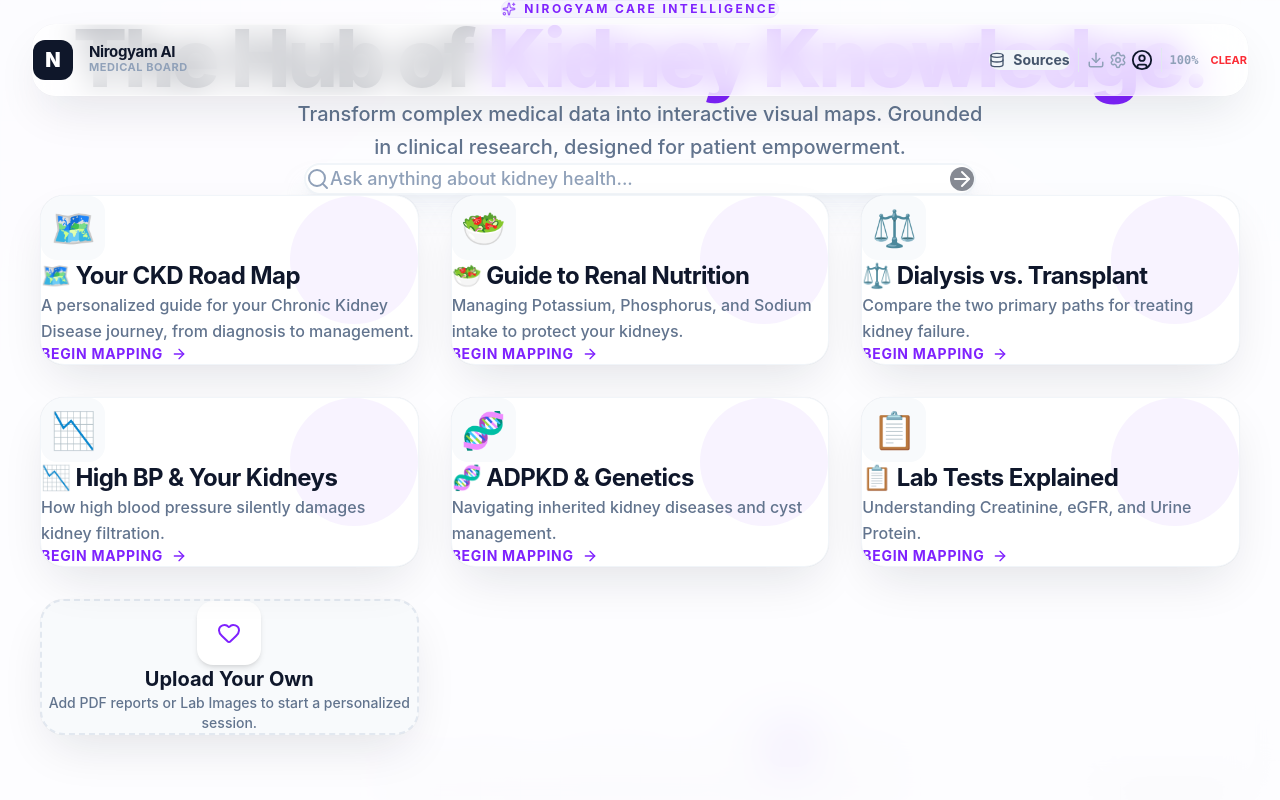
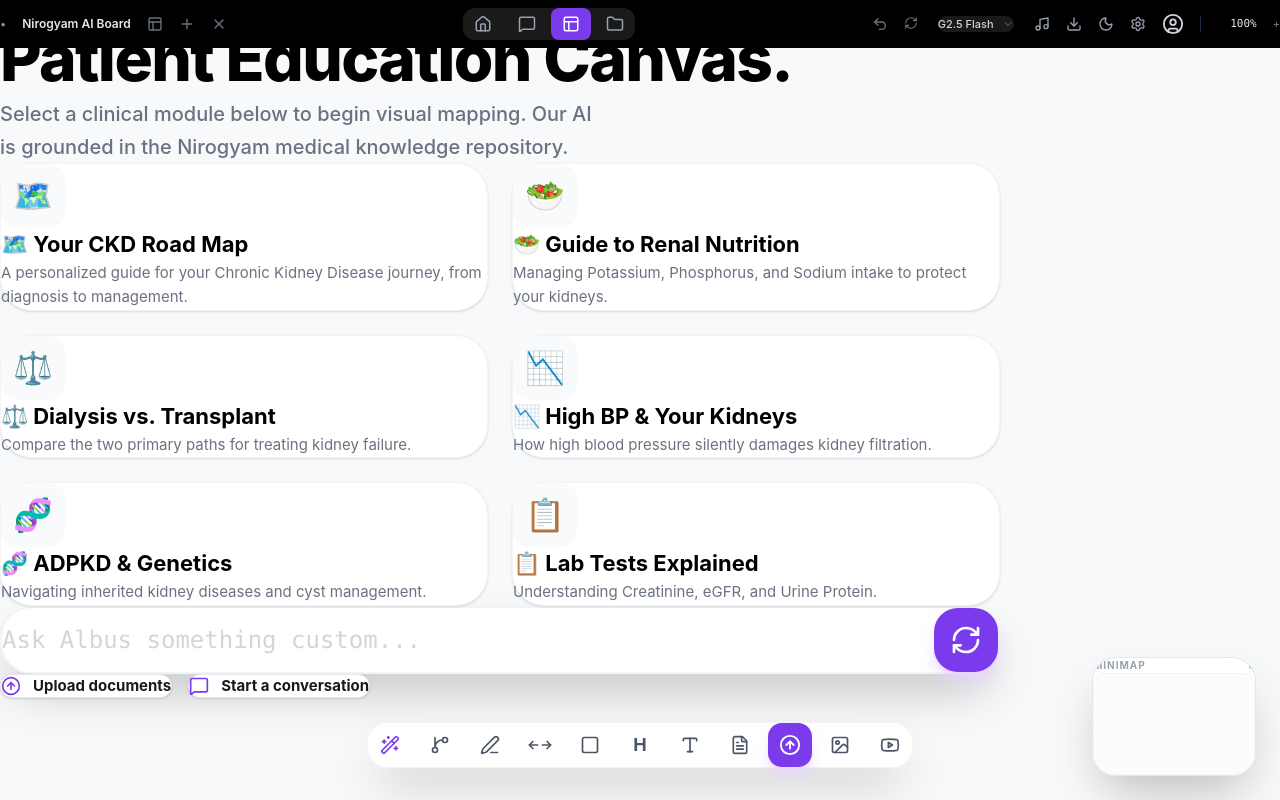
Before and after one commit to beandoc/albusnotebook, a React (Vite) app: page / in a window 1280 px wide. Built offline with nearby package versions, Linux system fonts and the light colour scheme.

Commit message:
Revert "design: complete premium UI overhaul with mesh gradients, glassmorphism, and Outfit typography"
This reverts commit ff44dd95a60bb52454f799b55c04f8eb93b8fdf4.

```diff
--- a/src/components/TopNavBar.jsx
+++ b/src/components/TopNavBar.jsx
@@ -1,16 +1,8 @@
 import React from 'react';
 import {
-  Plus,
-  Search,
-  MessageCircle,
-  Share2,
-  Settings,
-  UserCircle,
-  ChevronDown,
-  Download,
-  Music,
-  Moon,
-  Database
+  FileText, Layout, Plus, X, Search, RefreshCw, Home,
+  MessageSquare, Folder, Undo2, Music, Download, Moon,
+  Settings, UserCircle, ChevronDown
 } from 'lucide-react';
 
 const TopNavBar = ({
@@ -25,87 +17,79 @@ const TopNavBar = ({
   onClearBoard,
   zoomPercent,
   isApiKeyMissing
-}) => {
-  return (
-    <div className="fixed top-6 left-1/2 -translate-x-1/2 w-[95%] max-w-[1400px] h-[72px] z-[2000] flex items-center justify-between px-6 glass-panel rounded-[24px] premium-shadow animate-fade-in">
-
-      {/* Brand Section */}
-      <div className="flex items-center gap-4 min-w-[200px]">
-        <div className="w-10 h-10 bg-[#0f172a] rounded-xl flex items-center justify-center text-white font-black text-xl">
-          N
+}) => (
+  <div className="fixed top-0 left-0 right-0 h-12 bg-black text-white flex items-center justify-between px-4 z-[100]">
+    <div className="flex items-center gap-4 text-xs shrink-0">
+      <span className="opacity-60 text-[11px]">•</span>
+      <div className="flex items-center gap-2">
+        <span className="font-semibold text-gray-200">Nirogyam AI Board</span>
+        {sources.length > 0 && (
+          <div
+            onClick={() => setShowSources(!showSources)}
+            className="bg-[#2a2a2a] text-[#a78bfa] px-2 py-0.5 rounded-md flex items-center gap-1.5 cursor-pointer hover:bg-[#333] transition-colors"
+          >
+            <FileText size={12} />
+            <span className="text-[10px] uppercase font-bold tracking-tighter">{sources.length} SOURCES</span>
           </div>
-        <div className="flex flex-col">
-          <h1 className="text-[15px] font-bold text-slate-900 tracking-tight leading-none mb-1">Nirogyam AI</h1>
-          <span className="text-[11px] text-slate-400 font-bold uppercase tracking-[0.05em]">Medical Board</span>
+        )}
+      </div>
+      <div className="flex gap-4 ml-4 text-gray-500">
+         <Layout size={16} className="cursor-pointer hover:text-white" />
+         <Plus size={16} className="cursor-pointer hover:text-white" />
+         <X size={16} className="cursor-pointer hover:text-red-500" onClick={onClearBoard} title="Clear Board" />
       </div>
     </div>
 
-      {/* Center Search (Only show if not initial) */}
+    {/* Global Search Bar (Persistent) */}
     {!showInitial && (
-        <div className="flex-1 max-w-xl mx-8">
-          <div className="relative flex items-center bg-slate-100/50 rounded-2xl p-1 px-4 border border-slate-200/50 group transition-all focus-within:bg-white focus-within:border-violet-600 focus-within:shadow-lg focus-within:shadow-violet-600/5">
-            <Search size={18} className="text-slate-400" />
+      <div className="absolute left-1/2 -translate-x-1/2 top-1.5 w-[400px] z-[110] animate-fade-in">
+        <div className="bg-[#1a1a1a] border border-[#333] rounded-xl px-4 py-1.5 flex items-center gap-3 transition-all focus-within:border-[#7c3aed]/50 focus-within:bg-[#222]">
+          <Search size={14} className="text-gray-500" />
           <input
             type="text"
-              placeholder="Ask a question..."
-              className="w-full bg-transparent px-3 py-2 text-sm font-medium outline-none text-slate-800"
+            placeholder="Ask Albus anything..."
+            className="bg-transparent border-none outline-none text-[13px] text-white w-full placeholder-gray-600"
             value={query}
             onChange={(e) => setQuery(e.target.value)}
-              onKeyDown={(e) => e.key === 'Enter' && onGenerate()}
+            onKeyPress={(e) => e.key === 'Enter' && onGenerate()}
           />
-            {isLoading && (
-              <div className="w-4 h-4 border-2 border-violet-600 border-t-transparent rounded-full animate-spin ml-2"></div>
-            )}
+           <RefreshCw
+            size={14}
+            className={`text-gray-500 hover:text-[#7c3aed] cursor-pointer transition-all ${isLoading ? 'animate-spin' : ''}`}
+            onClick={() => onGenerate()}
+          />
         </div>
       </div>
     )}
 
-      {/* Tools Section */}
-      <div className="flex items-center gap-2">
-        <button
-          onClick={() => setShowSources(!showSources)}
-          className={`flex items-center gap-2 px-4 py-2.5 rounded-xl text-sm font-bold transition-all ${
-            showSources ? 'bg-violet-600 text-white' : 'bg-slate-100 text-slate-600 hover:bg-slate-200'
-          }`}
-        >
-          <Database size={16} />
-          Sources {sources.length > 0 && <span className="opacity-70 ml-1">{sources.length}</span>}
-        </button>
+    <nav className="flex bg-[#1a1a1a] rounded-xl p-1 gap-1 shrink-0">
+      <button className="w-10 h-8 flex items-center justify-center text-gray-400 hover:text-white"><Home size={18} /></button>
+      <button className="w-10 h-8 flex items-center justify-center text-gray-400 hover:text-white"><MessageSquare size={18} /></button>
+      <button className="w-10 h-8 flex items-center justify-center bg-[#7c3aed] text-white rounded-lg px-4"><Layout size={18} /></button>
+      <button className="w-10 h-8 flex items-center justify-center text-gray-400 hover:text-white"><Folder size={18} /></button>
+    </nav>
 
-        <div className="w-[1px] h-6 bg-slate-200 mx-2" />
-
-        <div className="flex items-center gap-1">
-          <NavIconButton icon={<Download size={18} />} />
-          <NavIconButton icon={<Settings size={18} />} />
-          <NavIconButton icon={<UserCircle size={22} />} className="text-slate-900 ml-1" />
+    <div className="flex items-center gap-5 text-[11px] font-medium">
+      {isApiKeyMissing && (
+        <div className="bg-amber-100 text-amber-900 px-3 py-1 rounded-full text-[10px] items-center gap-1 flex">
+          <span>Demo Mode</span>
         </div>
-
-        <div className="w-[1px] h-6 bg-slate-200 mx-2" />
-
-        <div className="flex items-center gap-3 pl-2">
-          <span className="text-[12px] font-bold font-mono text-slate-400">{zoomPercent}%</span>
-          <button
-            onClick={onClearBoard}
-            className="text-[11px] font-bold text-red-500 hover:bg-red-50 px-2 py-1 rounded-md transition-colors"
-          >
-            CLEAR
-          </button>
+      )}
+      <div className="flex gap-4 text-gray-500">
+        <Undo2 size={16} className="cursor-pointer hover:text-white" />
+        <RefreshCw size={14} className="cursor-pointer hover:text-white" />
+      </div>
+      <div className="bg-[#1a1a1a] px-3 py-1.5 rounded-lg flex items-center gap-2 cursor-pointer hover:bg-gray-800 transition-colors">
+        <span className="text-gray-300">G2.5 Flash</span> <ChevronDown size={12} className="text-gray-500" />
+      </div>
+    <div className="flex gap-4 text-gray-400 items-center">
+        <Music size={16} /> <Download size={16} /> <Moon size={16} /> <Settings size={16} /> <UserCircle size={22} className="text-gray-300" />
+        <div className="w-[1px] h-4 bg-gray-800 mx-1"></div>
+        <span className="min-w-[40px] text-right text-gray-200 font-mono">{zoomPercent}%</span>
+        <span className="text-gray-500 cursor-pointer">+</span>
       </div>
     </div>
-
-      {isApiKeyMissing && (
-        <div className="absolute -bottom-10 left-1/2 -translate-x-1/2 bg-red-100 text-red-600 px-4 py-1 rounded-full text-xs font-bold shadow-sm">
-          ⚠️ GEMINI_API_KEY Missing in Environment
   </div>
-      )}
-    </div>
-  );
-};
-
-const NavIconButton = ({ icon, className = "" }) => (
-  <button className={`p-2 rounded-xl text-slate-400 hover:text-slate-900 hover:bg-slate-100 transition-all ${className}`}>
-    {icon}
-  </button>
 );
 
 export default TopNavBar;
--- a/src/components/TopicChooser.jsx
+++ b/src/components/TopicChooser.jsx
@@ -1,88 +1,62 @@
 import React from 'react';
-import { Sparkles, ArrowRight, BookOpen, Activity, Heart, Shield, Search } from 'lucide-react';
+import { RefreshCw, ArrowUpCircle, MessageSquare } from 'lucide-react';
 import { PRESET_TOPICS } from '../data/presetTopics';
 
 const TopicChooser = ({ query, setQuery, onGenerate, onSelectTopic, onFileUpload, isLoading }) => (
-  <div className="absolute inset-0 bg-[#fdfdff]/90 backdrop-blur-xl z-[1000] overflow-y-auto pt-24 pb-32 flex flex-col items-center">
-    <div className="w-full max-w-[1200px] px-10 animate-premium-in">
-
-      {/* Hero Section */}
-      <div className="flex flex-col items-center text-center mb-20">
-        <div className="inline-flex items-center gap-2 px-4 py-2 rounded-full bg-violet-50 border border-violet-100 text-violet-600 text-xs font-bold tracking-[0.2em] uppercase mb-8">
-          <Sparkles size={14} className="animate-pulse" />
-          Nirogyam Care Intelligence
+  <div className="absolute top-0 left-0 w-full h-full bg-[#f8f9fa] z-50 overflow-y-auto pt-24 pb-32 animate-fade-in">
+    <div className="max-w-[1000px] mx-auto px-8">
+      <div className="flex flex-col mb-16 text-left">
+        <div className="flex items-center gap-3 mb-4">
+          <div className="bg-[#7c3aed] text-white px-4 py-1.5 rounded-full text-[12px] font-bold tracking-widest uppercase">Nirogyam Care</div>
         </div>
-
-        <h1 className="text-[80px] font-extrabold text-[#0f172a] leading-[1] tracking-[-0.04em] mb-8">
-          The Hub of <span className="text-violet-600">Kidney Knowledge.</span>
-        </h1>
-
-        <p className="text-xl text-slate-500 font-medium max-w-[700px] leading-relaxed mb-12">
-          Transform complex medical data into interactive visual maps. Grounded in clinical research, designed for patient empowerment.
+        <h1 className="text-[64px] font-[800] text-black leading-tight tracking-tight mb-6">Patient Education Canvas.</h1>
+        <p className="text-[20px] text-gray-500 font-medium max-w-[600px] leading-relaxed">
+          Select a clinical module below to begin visual mapping. Our AI is grounded in the Nirogyam medical knowledge repository.
         </p>
-
-        {/* Big Search Entry */}
-        <div className="w-full max-w-2xl relative group mb-16">
-          <div className="absolute inset-0 bg-violet-600/10 blur-2xl rounded-3xl opacity-0 group-focus-within:opacity-100 transition-opacity duration-500" />
-          <div className="relative flex items-center bg-white border-2 border-slate-100 group-focus-within:border-violet-600 rounded-3xl p-2 transition-all duration-300 shadow-xl shadow-slate-200/50">
-            <Search className="ml-4 text-slate-400" size={24} />
-            <input
-              type="text"
-              placeholder="Ask anything about kidney health..."
-              className="flex-1 px-4 py-4 text-lg font-medium outline-none text-slate-800 placeholder:text-slate-400"
-              value={query}
-              onChange={(e) => setQuery(e.target.value)}
-              onKeyDown={(e) => e.key === 'Enter' && onGenerate()}
-            />
-            <button
-              onClick={() => onGenerate()}
-              disabled={isLoading || !query.trim()}
-              className="bg-[#0f172a] hover:bg-violet-600 text-white p-4 rounded-2xl transition-all duration-300 disabled:opacity-50"
-            >
-              <ArrowRight size={24} />
-            </button>
-          </div>
-        </div>
       </div>
 
-      {/* Grid of Topics */}
-      <div className="grid grid-cols-1 md:grid-cols-2 lg:grid-cols-3 gap-8">
-        {PRESET_TOPICS.map((topic) => (
+      <div className="grid grid-cols-2 gap-6 mb-16">
+        {PRESET_TOPICS.map(topic => (
           <div
             key={topic.id}
             onClick={() => onSelectTopic(topic)}
-            className="topic-card premium-shadow group bg-white rounded-3xl p-8 border border-slate-100 cursor-pointer relative overflow-hidden"
+            className="group bg-white border border-gray-100 p-8 rounded-[32px] shadow-sm hover:shadow-xl transition-all cursor-pointer hover:-translate-y-1 active:scale-[0.98]"
           >
-            {/* Hover Accent */}
-            <div className="absolute top-0 right-0 w-32 h-32 bg-violet-600/5 rounded-full -mr-16 -mt-16 transition-transform duration-500 group-hover:scale-[3]" />
-
-            <div className="relative z-10">
-              <div className="text-4xl mb-6 bg-slate-50 w-16 h-16 flex items-center justify-center rounded-2xl group-hover:bg-violet-600 group-hover:text-white transition-colors duration-300">
-                {topic.icon}
-              </div>
-              <h3 className="text-2xl font-bold text-slate-900 mb-3 tracking-tight">{topic.title}</h3>
-              <p className="text-slate-500 font-medium leading-relaxed mb-6">
-                {topic.description}
-              </p>
-
-              <div className="flex items-center gap-2 text-violet-600 font-bold text-sm uppercase tracking-wider">
-                Begin Mapping <ArrowRight size={16} />
-              </div>
+            <div className="w-16 h-16 rounded-2xl bg-gray-50 flex items-center justify-center text-[32px] mb-6 group-hover:bg-purple-50 transition-colors">
+              {topic.icon}
             </div>
+            <h3 className="text-[22px] font-bold text-black mb-3 text-left">{topic.title}</h3>
+            <p className="text-gray-500 text-[15px] leading-relaxed text-left">{topic.description}</p>
           </div>
         ))}
+      </div>
 
-        {/* Upload Custom Card */}
-        <div
-          onClick={onFileUpload}
-          className="topic-card premium-shadow group bg-slate-50 rounded-3xl p-8 border-2 border-dashed border-slate-200 hover:border-violet-600 transition-all cursor-pointer flex flex-col justify-center items-center text-center"
+      <div className="bg-white border-2 border-gray-100 p-3 pl-8 rounded-[32px] shadow-2xl flex items-center transition-all duration-300 focus-within:border-[#7c3aed]/30">
+        <input
+          type="text"
+          placeholder="Ask Albus something custom..."
+          className="flex-1 text-2xl font-mono outline-none py-6 placeholder-gray-300"
+          value={query}
+          onChange={(e) => setQuery(e.target.value)}
+          onKeyPress={(e) => e.key === 'Enter' && onGenerate()}
+        />
+        <button
+          onClick={() => onGenerate()}
+          className="w-[64px] h-[64px] bg-[#7c3aed] text-white rounded-[24px] flex items-center justify-center hover:bg-[#6d28d9] transition-all transform hover:scale-105 shadow-lg shadow-purple-200"
         >
-          <div className="w-16 h-16 bg-white rounded-2xl flex items-center justify-center shadow-md mb-6 group-hover:scale-110 transition-transform">
-             <Heart className="text-violet-600" />
-          </div>
-          <h3 className="text-xl font-bold text-slate-900 mb-2">Upload Your Own</h3>
-          <p className="text-slate-500 text-sm font-medium">Add PDF reports or Lab Images to start a personalized session.</p>
-        </div>
+          <RefreshCw size={32} className={isLoading ? 'animate-spin' : ''} />
+        </button>
+      </div>
+
+      <div className="mt-12 flex gap-4">
+        <button onClick={onFileUpload} className="flex items-center gap-3 bg-white border border-gray-200 px-6 py-4 rounded-[20px] text-[15px] font-bold hover:bg-gray-50 transition-colors shadow-sm">
+          <ArrowUpCircle size={20} className="text-[#7c3aed]" />
+          Upload documents
+        </button>
+        <button className="flex items-center gap-3 bg-white border border-gray-200 px-6 py-4 rounded-[20px] text-[15px] font-bold hover:bg-gray-50 transition-colors shadow-sm">
+          <MessageSquare size={20} className="text-[#7c3aed]" />
+          Start a conversation
+        </button>
       </div>
     </div>
   </div>
--- a/src/index.css
+++ b/src/index.css
@@ -1,13 +1,11 @@
-@import url('https://fonts.googleapis.com/css2?family=Outfit:wght@300;400;500;600;700;800&family=JetBrains+Mono:wght@400;500&display=swap');
+@import url('https://fonts.googleapis.com/css2?family=Inter:wght@300;400;500;600;700;800&family=Fira+Code:wght@400;500&display=swap');
 @import "tailwindcss";
 
 :root {
-  --canvas-bg: #fdfdff;
+  --canvas-bg: #ffffff;
+  --grid-line: #f0f0f0;
   --accent-purple: #7c3aed;
-  --accent-teal: #0d9488;
-  --text-primary: #0f172a;
-  --glass-bg: rgba(255, 255, 255, 0.7);
-  --glass-border: rgba(255, 255, 255, 0.4);
+  --text-primary: #1a1a1b;
 }
 
 * {
@@ -17,76 +15,47 @@
 }
 
 body {
-  font-family: 'Outfit', sans-serif;
+  font-family: 'Inter', system-ui, -apple-system, sans-serif;
   color: var(--text-primary);
   background-color: var(--canvas-bg);
   overflow: hidden;
   width: 100vw;
   height: 100vh;
-  -webkit-font-smoothing: antialiased;
+}
+
+#root {
+  width: 100%;
+  height: 100%;
 }
 
 .canvas-grid {
-  background-image:
-    radial-gradient(at 0% 0%, rgba(124, 58, 237, 0.08) 0px, transparent 50%),
-    radial-gradient(at 100% 0%, rgba(13, 148, 136, 0.06) 0px, transparent 50%),
-    radial-gradient(at 50% 100%, rgba(124, 58, 237, 0.04) 0px, transparent 50%),
-    linear-gradient(rgba(0,0,0,0.015) 1px, transparent 1px),
-    linear-gradient(90deg, rgba(0,0,0,0.015) 1px, transparent 1px);
-  background-size: 100% 100%, 100% 100%, 100% 100%, 40px 40px, 40px 40px;
+  background-color: #ffffff;
+  background-image: radial-gradient(#d1d5db 1px, transparent 0px);
+  background-size: 20px 20px;
+  background-position: center;
 }
 
-.glass-panel {
-  background: var(--glass-bg);
-  backdrop-filter: blur(16px);
-  -webkit-backdrop-filter: blur(16px);
-  border: 1px solid var(--glass-border);
-  box-shadow: 0 4px 24px -1px rgba(0, 0, 0, 0.05);
-}
-
-.premium-shadow {
-  box-shadow:
-    0 20px 50px -12px rgba(15, 23, 42, 0.12),
-    0 0 1px 0 rgba(15, 23, 42, 0.1);
-}
-
-.topic-card {
-  transition: all 0.4s cubic-bezier(0.16, 1, 0.3, 1);
-}
-
-.topic-card:hover {
-  transform: translateY(-8px);
-  box-shadow: 0 30px 60px -12px rgba(124, 58, 237, 0.15);
-}
-
-@keyframes entranceFade {
-  from { opacity: 0; transform: translateY(20px) scale(0.98); }
-  to { opacity: 1; transform: translateY(0) scale(1); }
-}
-
-.animate-premium-in {
-  animation: entranceFade 0.8s cubic-bezier(0.16, 1, 0.3, 1) forwards;
-}
-
-.glow-purple {
-  box-shadow: 0 0 20px rgba(124, 58, 237, 0.3);
-}
-
-/* Custom Scrollbar */
+/* Custom Scrollbar for Cards */
 .scroll-elegant::-webkit-scrollbar {
-  width: 4px;
+  width: 5px;
 }
 .scroll-elegant::-webkit-scrollbar-track {
   background: transparent;
 }
 .scroll-elegant::-webkit-scrollbar-thumb {
-  background: rgba(15, 23, 42, 0.1);
+  background: #e5e7eb;
   border-radius: 10px;
 }
 .scroll-elegant::-webkit-scrollbar-thumb:hover {
-  background: rgba(124, 58, 237, 0.3);
+  background: #d1d5db;
 }
 
-.mono-font {
-  font-family: 'JetBrains Mono', monospace;
+/* Animations */
+@keyframes fadeIn {
+  from { opacity: 0; transform: translateY(12px) scale(0.98); }
+  to { opacity: 1; transform: translateY(0) scale(1); }
 }
+
+.animate-fade-in {
+  animation: fadeIn 0.4s cubic-bezier(0.16, 1, 0.3, 1) forwards;
+}
```
Also changed, not shown: src/components/NodeCard.jsx (+109 -143 lines). Lines whose indentation alone changed are shown as unchanged.
